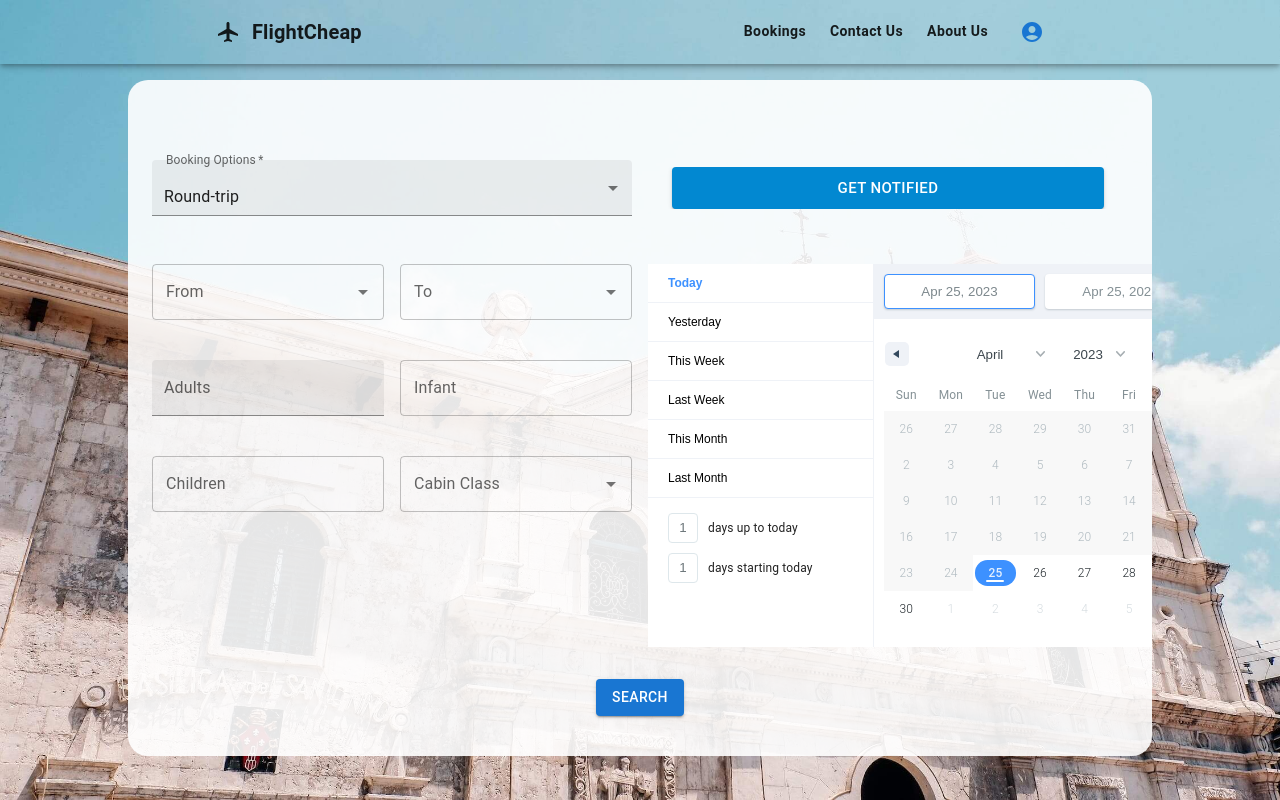
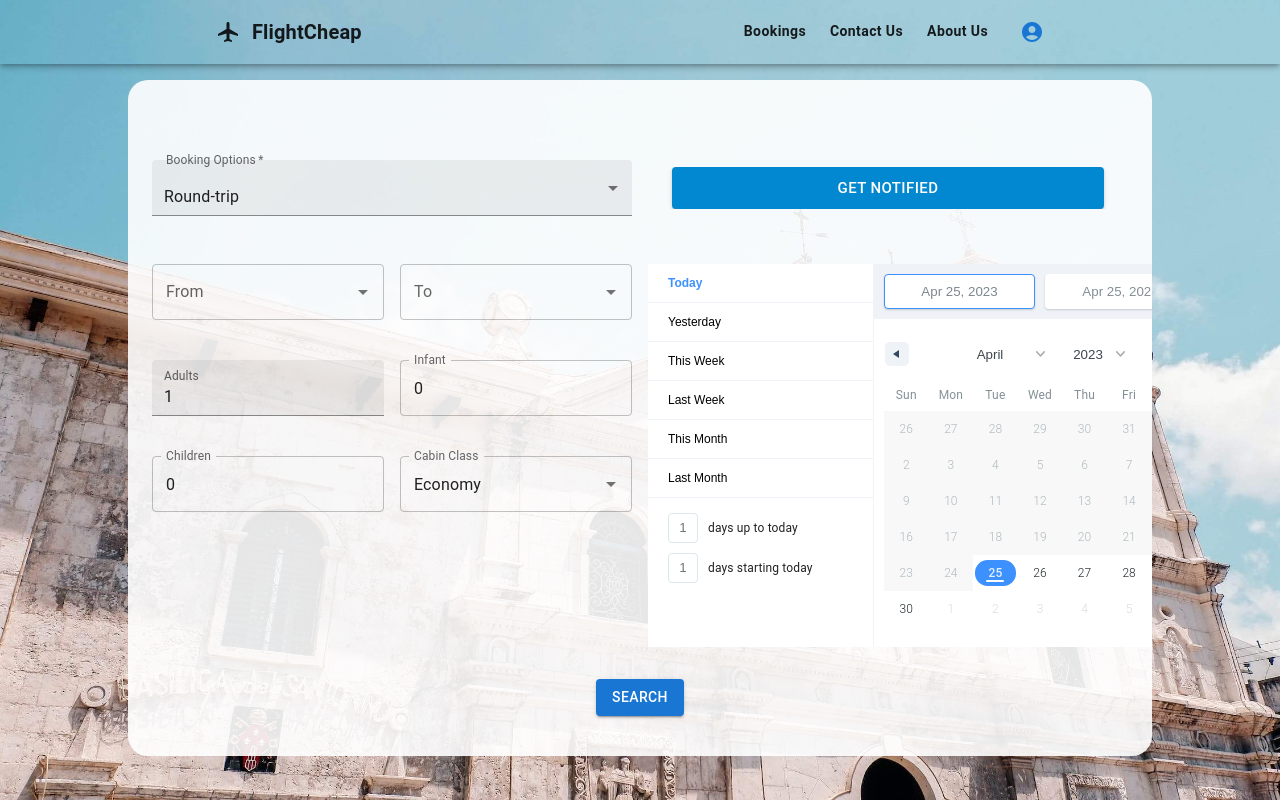
Before and after one commit to cedricp95/flight-cheap-react, a Next.js app: page / in a window 1280 px wide. Shown: the top 800 px of the page. Built offline with nearby package versions, Linux system fonts and the light colour scheme; no server answers; sample sign-in values are in the browser's storage.

Commit message:
dashboard: added default values for # of adult, infant, children, cabin

```diff
--- a/src/components/SearchForm.js
+++ b/src/components/SearchForm.js
@@ -148,12 +148,6 @@ function SearchForm(props) {
     );
   };
 
-  const topPlaces = [
-    { label: "Boracay", id: 0 },
-    { label: "Singapore", id: 1 },
-    { label: "Cebu", id: 2 },
-  ];
-
   const cabinClass = [
     { label: "Economy", id: "M" },
     { label: "Economy Premium", id: "W" },
@@ -248,13 +242,16 @@ function SearchForm(props) {
                 id="filled-number"
                 label="Adults"
                 type="number"
+                defaultValue={1}
                 sx={{ width: 1, mt: 5 }}
                 variant="filled"
               />
+
               <TextField
                 id="filled-number"
                 label="Children"
                 type="number"
+                defaultValue={0}
                 sx={{ width: 1, mt: 5 }}
               />
             </Grid>
@@ -274,6 +271,7 @@ function SearchForm(props) {
               <TextField
                 id="filled-number"
                 label="Infant"
+                defaultValue={0}
                 type="number"
                 sx={{ width: 1, mt: 5 }}
               />
@@ -281,6 +279,7 @@ function SearchForm(props) {
                 disablePortal
                 id="combo-box-demo"
                 options={cabinClass}
+                defaultValue={cabinClass[0]}
                 renderInput={(params) => (
                   <TextField {...params} label="Cabin Class" />
                 )}
```
